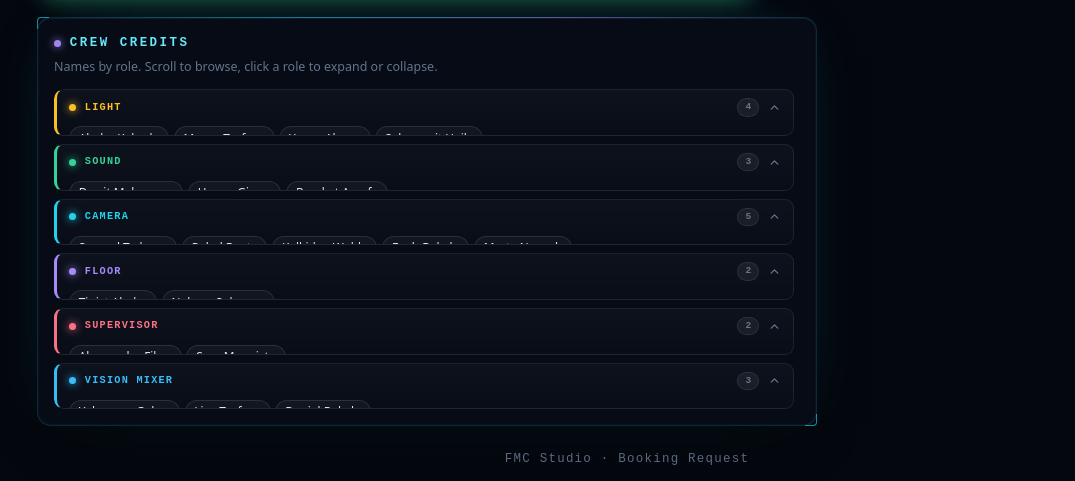
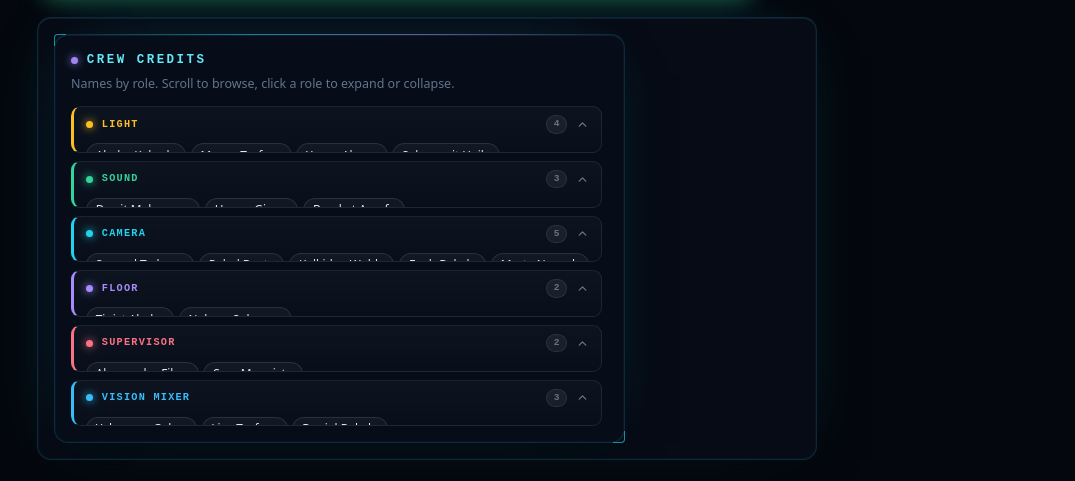
Before and after one commit to arifromha/portfolio, a plain HTML site: page index.html in a window 1280 px wide. Shown: the part 1033-1514 px from the top of the page, without its empty margins (13-1088 px from the left). Drawn offline with nearby package versions, Linux system fonts and the light colour scheme; no server answers.

Commit message:
Update index.html

```diff
--- a/index.html
+++ b/index.html
@@ -813,7 +813,9 @@ footer{text-align:center;color:var(--dim);font-size:.78rem;margin:1.5rem 0 1rem;
         <div class="side-foot">Names and production titles are visible to everyone. Phone numbers are never shown.</div>
           </aside>
  </div>
-        <div class="side-col" id="sideCol">
+        <aside class="side panel" id="side" aria-label="Request status">
+        <span class="hairline"></span>
+        <div class="side-head">
       <!-- Crew credits panel (standalone box, not part of the booking form) -->
       <aside class="crew panel" aria-label="Crew credits">
         <span class="hairline"></span>
@@ -829,7 +831,7 @@ footer{text-align:center;color:var(--dim);font-size:.78rem;margin:1.5rem 0 1rem;
           tabindex="0"
         >
           <!-- populated by JS -->
-        </div>
+        </div>  </div>
       </aside>
 
 </div>
```
